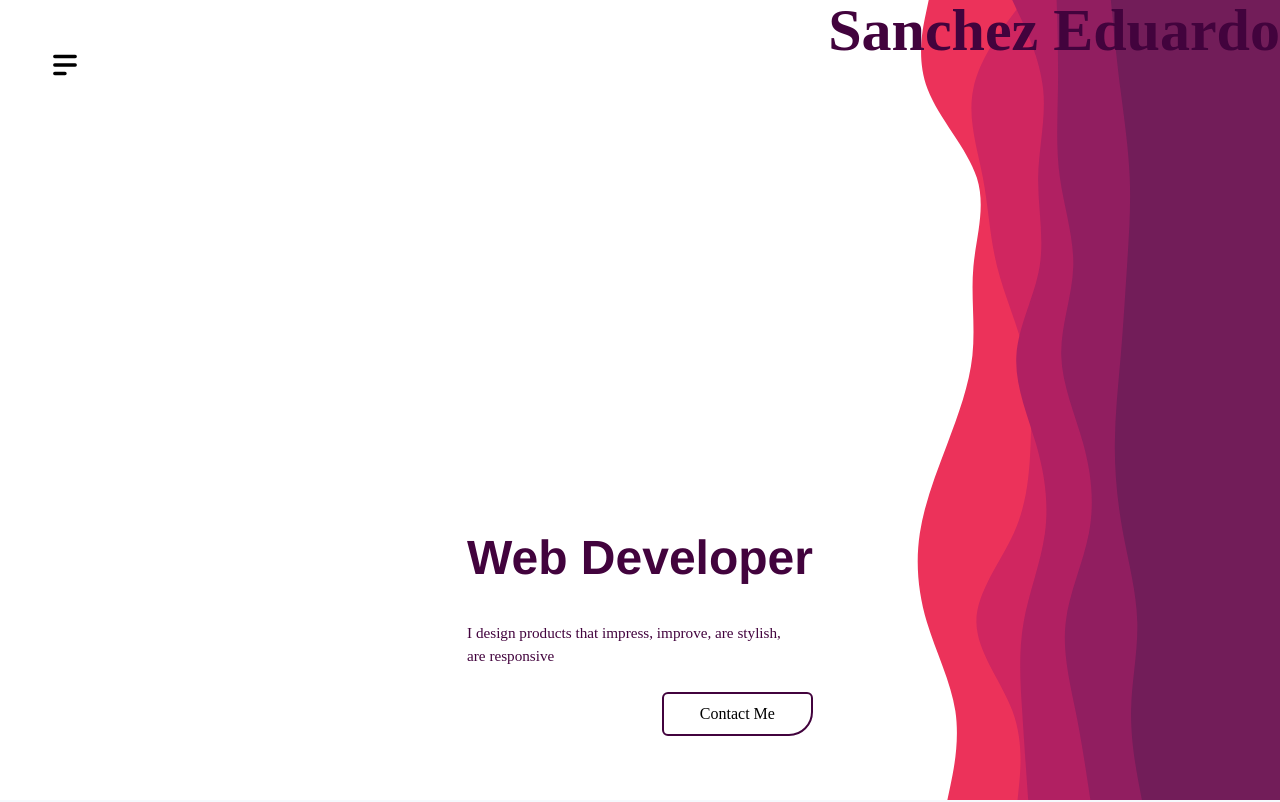
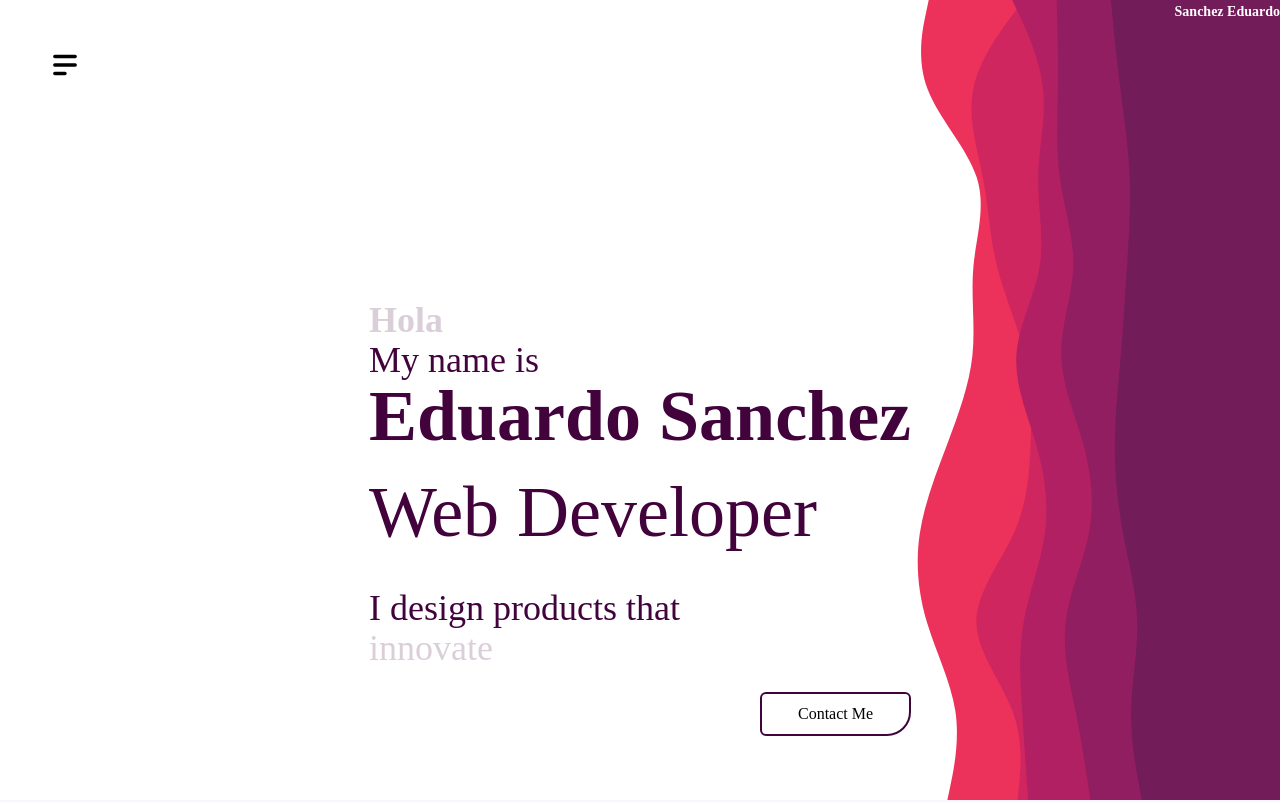
Before and after one commit to EduardoSanchezzz/eduardosanchezzz.github.io, a React (Create React App) app: page / in a window 1280 px wide. Shown: the top 802 px of the page. Built offline with nearby package versions, Linux system fonts and the light colour scheme.

Commit message:
final touches

```diff
--- a/src/App.css
+++ b/src/App.css
@@ -36,3 +36,12 @@
     transform: rotate(360deg);
   }
 }
+
+.fade-in {
+  transition: opacity 1.5s ease;
+}
+
+.fade-out {
+  opacity: 0;
+  transition: opacity 1.5s ease;
+}
--- a/src/Content.js
+++ b/src/Content.js
@@ -103,7 +103,7 @@ export const content = {
           {
             text: "Eduardo Sanchez",
             icon: BsLinkedin,
-            link: "https://www.linkedin.com/sanchez-ed/",
+            link: "https://www.linkedin.com/in/sanchez-ed/",
           },
         ],
       },
--- a/src/components/Hero.jsx
+++ b/src/components/Hero.jsx
@@ -1,12 +1,40 @@
 import { content } from "../Content";
+import "../App.css";
+import { useEffect, useState } from 'react'
+const FADE_INTERVAL_MS = 1750;
+const WORD_CHANGE_INTERVAL_MS = FADE_INTERVAL_MS * 2;
+const WORDS_TO_ANIMATE = ['Hello', 'Hola', 'Bonjour', '👋🏻'];
+const WORDS_TO_ANIMATE2 = ['impress', 'innovate', 'are stylish', 'inspire'];
+
+
+
 const Hero = () => {
   const { hero } = content;
 
+  const [fadeProp, setFadeProp] = useState({ fade: 'fade-in' });
+  const [wordOrder, setWordOrder] = useState(0);
+
+  useEffect(() => {
+    const fadeTimeout = setInterval(() => {
+      fadeProp.fade === 'fade-in' ? setFadeProp({ fade: 'fade-out' }) : setFadeProp({ fade: 'fade-in' })
+    }, FADE_INTERVAL_MS);
+
+    return () => clearInterval(fadeTimeout);
+  }, [fadeProp]);
+
+  useEffect(() => {
+    const wordTimeout = setInterval(() => {
+      setWordOrder((prevWordOrder) => (prevWordOrder + 1) % WORDS_TO_ANIMATE.length)
+    }, WORD_CHANGE_INTERVAL_MS);
+
+    return () => clearInterval(wordTimeout);
+  }, []);
+
   return (
     <section id="home" className="overflow-hidden">
-      <h1 className="absolute top-[0] right-[0]" data-aos="fade-up">
-            <span className="text-dark_primary">{hero.firstName + " " + hero.LastName}</span>
-      </h1>
+      <p className="absolute top-[0] right-[0]" data-aos="fade-up">
+            <span className="text-sm text-white font-bold">{hero.firstName + " " + hero.LastName}</span>
+      </p>
       <div className="min-h-screen relative flex md:flex-row flex-col-reverse md:items-end items-center justify-center">
         <div
           data-aos="slide-left"
@@ -25,7 +53,11 @@ const Hero = () => {
 
         {/* first col */}
         <div className="pb-16 px-6 pt-5" data-aos="fade-down">
-          <h2>{hero.title}</h2>
+          <p className="text-4xl font-bold"><span className={fadeProp.fade}>{WORDS_TO_ANIMATE[wordOrder]}</span></p>
+          <p className="text-4xl font-normal">My name is</p>
+          <p className="text-7xl font-bold">Eduardo Sanchez</p>
+          <br/>
+          <p className="text-7xl font-normal">{hero.title}</p>
           <div className="flex flex-col gap-10 mt-10">
             {hero.hero_content.map((content, i) => (
               <div
@@ -35,13 +67,13 @@ const Hero = () => {
                 className={`flex items-center w-80 gap-5
             ${i === 1 && " flex-row-reverse text-right"}  `}
               >
-                <p>{content.text}</p>
+                <p className="text-4xl">I design products that <span className={fadeProp.fade}>{WORDS_TO_ANIMATE2[wordOrder]}</span></p>
               </div>
             ))}
           </div>
           <br />
           <div className="flex justify-end">
-            <button className="btn">{hero.btnText}</button>
+            <button className="btn"><a href="#contact">{hero.btnText}</a></button>
           </div>
         </div>
 
```
